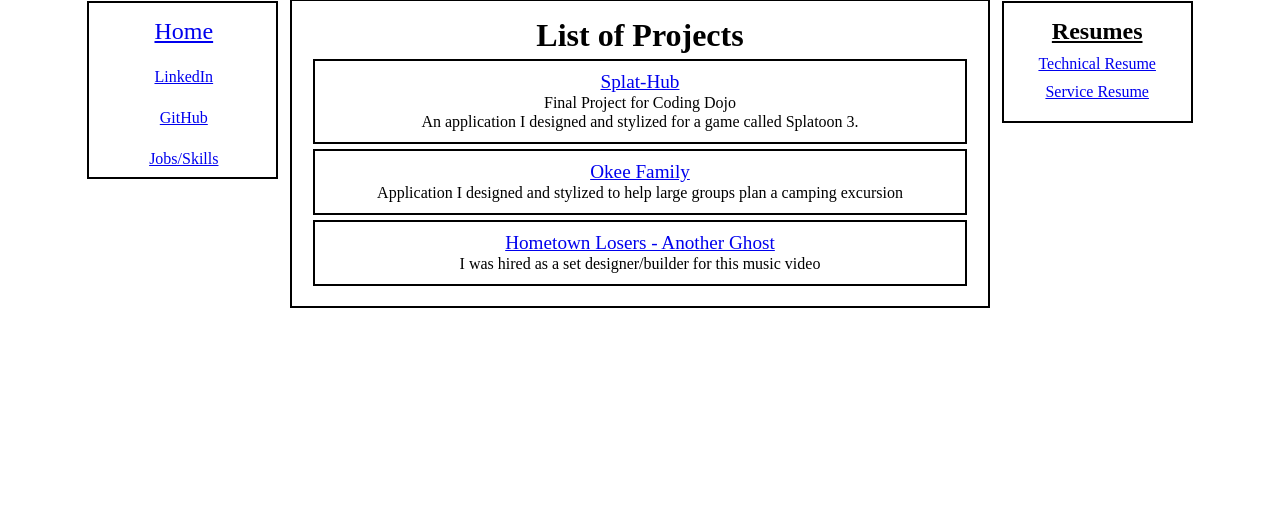
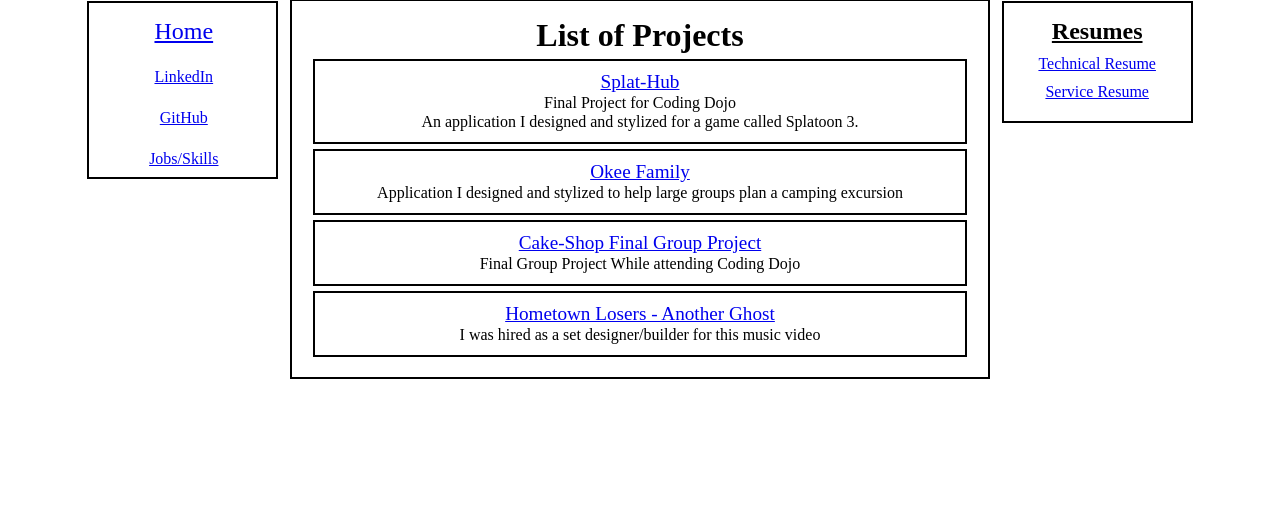
Before and after one commit to Clovs247/Portfolio, a Flask app: page /projects in a window 1280 px wide. Shown: the part 120-646 px from the top of the page. Run offline with Flask 3, Linux system fonts and the light colour scheme.

Commit message:
Added Group Project to projects

```diff
--- a/flask_app/static/css/project_style.css
+++ b/flask_app/static/css/project_style.css
@@ -88,6 +88,13 @@
     padding-top: 10px;
     padding-bottom: 10px;
 }
+#grouproject{
+    border: 2px solid black;
+    margin-top: 5px;
+    margin-bottom: 5px;
+    padding-top: 10px;
+    padding-bottom: 10px;
+}
 #hometownlosers{
     border: 2px solid black;
     margin-top: 5px;
--- a/flask_app/templates/projects.html
+++ b/flask_app/templates/projects.html
@@ -33,6 +33,10 @@
                     <a href="http://54.160.156.219/" class="project-title">Okee Family</a>
                     <p>Application I designed and stylized to help large groups plan a camping excursion</p>
                 </div>
+                <div id="grouproject">
+                    <a href="https://github.com/Group-Project-Nov-22/Cake-Shop" class="project-title">Cake-Shop Final Group Project</a>
+                    <p>Final Group Project While attending Coding Dojo</p>
+                </div>
                 <div id="hometownlosers">
                     <a href="https://www.youtube.com/watch?v=aexPEgLj9JA" class="project-title">Hometown Losers - Another Ghost</a>
                     <p>I was hired as a set designer/builder for this music video</p>
```
